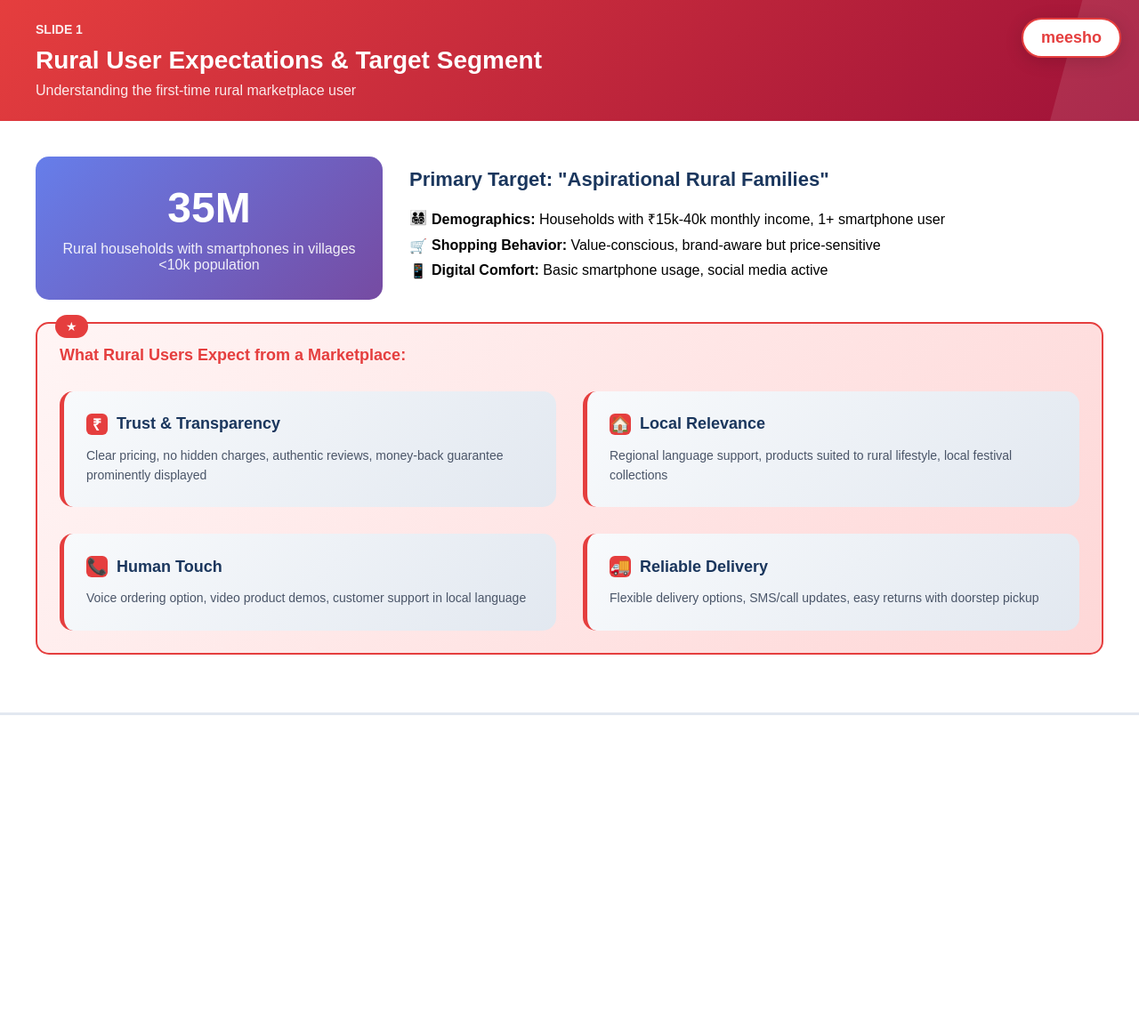
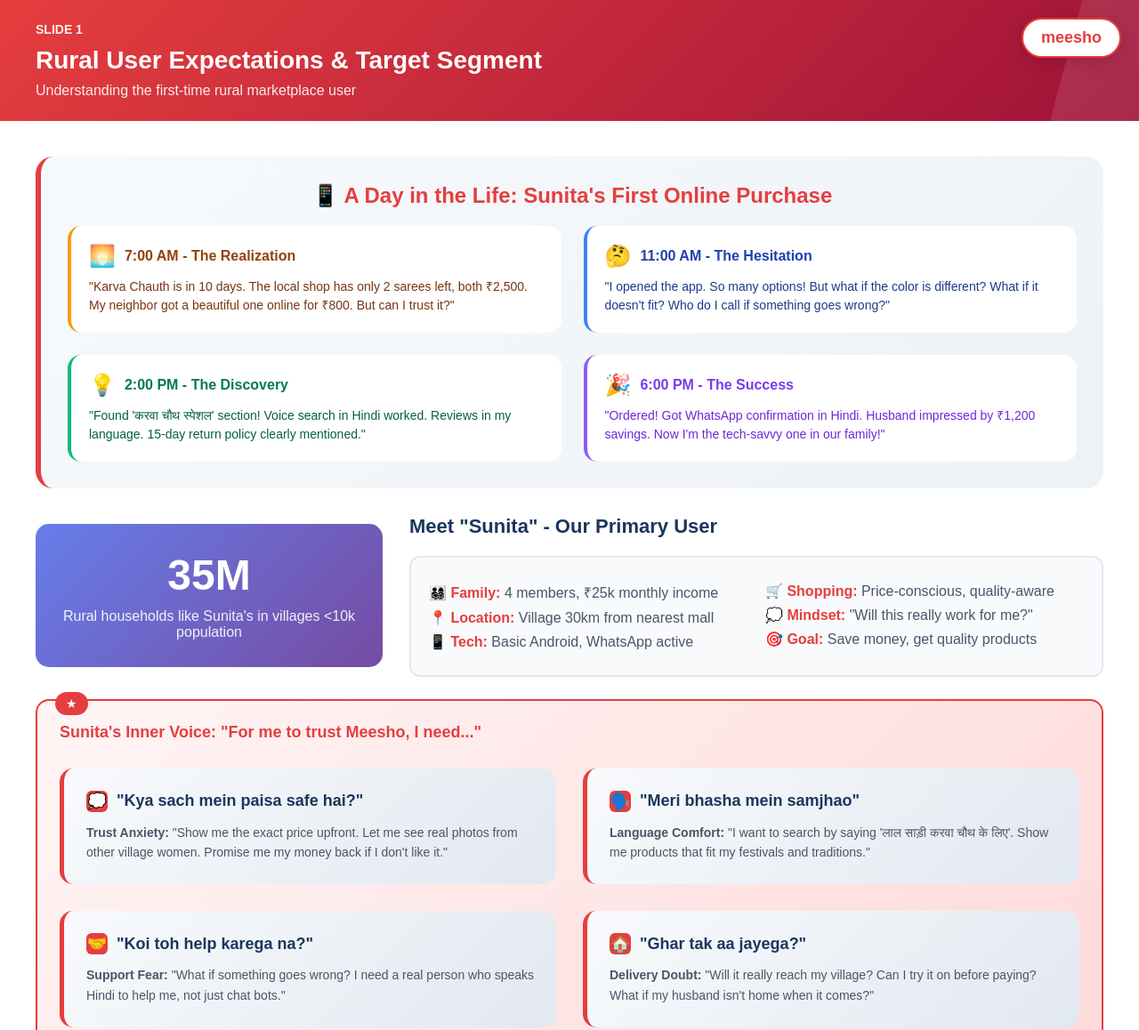
Before and after one commit to i24hour/slide, a plain HTML site: page index.html in a window 1280 px wide. Shown: the top 1158 px of the page at 89% size. Before the commit the page ends 804 px from the top, so only its background shows below. Drawn offline with Linux system fonts and the light colour scheme.

Commit message:
Update index.html

```diff
--- a/index.html
+++ b/index.html
@@ -224,61 +224,125 @@ padding: 25px;
 <div class="slide-subtitle">Understanding the first-time rural marketplace user</div>
 </div>
 <div class="slide-content">
+<!-- User Journey Story -->
+<div style="background: linear-gradient(135deg, #f7fafc 0%, #edf2f7 100%); padding: 30px; border-radius: 20px; margin-bottom: 30px; border-left: 6px solid #e53e3e;">
+    <h3 style="color: #e53e3e; font-size: 24px; margin-bottom: 20px; text-align: center;">📱 A Day in the Life: Sunita's First Online Purchase</h3>
+
+    <div style="display: grid; grid-template-columns: 1fr 1fr; gap: 25px; margin-top: 20px;">
+        <div style="background: white; padding: 20px; border-radius: 15px; border-left: 4px solid #f59e0b;">
+            <div style="display: flex; align-items: center; margin-bottom: 10px;">
+                <span style="font-size: 24px; margin-right: 10px;">🌅</span>
+                <strong style="color: #92400e;">7:00 AM - The Realization</strong>
+            </div>
+            <p style="color: #78350f; font-size: 14px; line-height: 1.5;">
+                "Karva Chauth is in 10 days. The local shop has only 2 sarees left, both ₹2,500. My neighbor got a beautiful one online for ₹800. But can I trust it?"
+            </p>
+        </div>
+
+        <div style="background: white; padding: 20px; border-radius: 15px; border-left: 4px solid #3b82f6;">
+            <div style="display: flex; align-items: center; margin-bottom: 10px;">
+                <span style="font-size: 24px; margin-right: 10px;">🤔</span>
+                <strong style="color: #1e40af;">11:00 AM - The Hesitation</strong>
+            </div>
+            <p style="color: #1e3a8a; font-size: 14px; line-height: 1.5;">
+                "I opened the app. So many options! But what if the color is different? What if it doesn't fit? Who do I call if something goes wrong?"
+            </p>
+        </div>
+
+        <div style="background: white; padding: 20px; border-radius: 15px; border-left: 4px solid #10b981;">
+            <div style="display: flex; align-items: center; margin-bottom: 10px;">
+                <span style="font-size: 24px; margin-right: 10px;">💡</span>
+                <strong style="color: #047857;">2:00 PM - The Discovery</strong>
+            </div>
+            <p style="color: #065f46; font-size: 14px; line-height: 1.5;">
+                "Found 'करवा चौथ स्पेशल' section! Voice search in Hindi worked. Reviews in my language. 15-day return policy clearly mentioned."
+            </p>
+        </div>
+
+        <div style="background: white; padding: 20px; border-radius: 15px; border-left: 4px solid #8b5cf6;">
+            <div style="display: flex; align-items: center; margin-bottom: 10px;">
+                <span style="font-size: 24px; margin-right: 10px;">🎉</span>
+                <strong style="color: #7c3aed;">6:00 PM - The Success</strong>
+            </div>
+            <p style="color: #6d28d9; font-size: 14px; line-height: 1.5;">
+                "Ordered! Got WhatsApp confirmation in Hindi. Husband impressed by ₹1,200 savings. Now I'm the tech-savvy one in our family!"
+            </p>
+        </div>
+    </div>
+</div>
+
+<!-- Target Segment with User Context -->
 <div class="target-segment">
     <div class="segment-visual">
         <div class="segment-number">35M</div>
-        <div class="segment-desc">Rural households with smartphones in villages <10k population</div>
+        <div class="segment-desc">Rural households like Sunita's in villages <10k population</div>
     </div>
     <div>
-        <h3 style="color: #1a365d; font-size: 22px; margin-bottom: 20px;">Primary Target: "Aspirational Rural Families"</h3>
-        <ul style="list-style: none; padding: 0;">
-            <li style="margin: 10px 0; padding-left: 25px; position: relative;">
-                <span style="position: absolute; left: 0; color: #e53e3e;">👨‍👩‍👧‍👦</span>
-                <strong>Demographics:</strong> Households with ₹15k-40k monthly income, 1+ smartphone user
-            </li>
-            <li style="margin: 10px 0; padding-left: 25px; position: relative;">
-                <span style="position: absolute; left: 0; color: #e53e3e;">🛒</span>
-                <strong>Shopping Behavior:</strong> Value-conscious, brand-aware but price-sensitive
-            </li>
-            <li style="margin: 10px 0; padding-left: 25px; position: relative;">
-                <span style="position: absolute; left: 0; color: #e53e3e;">📱</span>
-                <strong>Digital Comfort:</strong> Basic smartphone usage, social media active
-            </li>
-        </ul>
+        <h3 style="color: #1a365d; font-size: 22px; margin-bottom: 20px;">Meet "Sunita" - Our Primary User</h3>
+        <div style="background: #f8fafc; padding: 20px; border-radius: 12px; border: 2px solid #e2e8f0;">
+            <div style="display: grid; grid-template-columns: 1fr 1fr; gap: 20px;">
+                <div>
+                    <p style="margin: 8px 0; color: #4a5568;"><strong style="color: #e53e3e;">👨‍👩‍👧‍👦 Family:</strong> 4 members, ₹25k monthly income</p>
+                    <p style="margin: 8px 0; color: #4a5568;"><strong style="color: #e53e3e;">📍 Location:</strong> Village 30km from nearest mall</p>
+                    <p style="margin: 8px 0; color: #4a5568;"><strong style="color: #e53e3e;">📱 Tech:</strong> Basic Android, WhatsApp active</p>
+                </div>
+                <div>
+                    <p style="margin: 8px 0; color: #4a5568;"><strong style="color: #e53e3e;">🛒 Shopping:</strong> Price-conscious, quality-aware</p>
+                    <p style="margin: 8px 0; color: #4a5568;"><strong style="color: #e53e3e;">💭 Mindset:</strong> "Will this really work for me?"</p>
+                    <p style="margin: 8px 0; color: #4a5568;"><strong style="color: #e53e3e;">🎯 Goal:</strong> Save money, get quality products</p>
+                </div>
+            </div>
+        </div>
     </div>
 </div>
 
 <div class="highlight-box">
-    <h4 style="color: #e53e3e; font-size: 18px; margin-bottom: 15px;">What Rural Users Expect from a Marketplace:</h4>
+    <h4 style="color: #e53e3e; font-size: 18px; margin-bottom: 15px;">Sunita's Inner Voice: "For me to trust Meesho, I need..."</h4>
     <div class="insight-grid">
         <div class="insight-card">
             <div class="insight-title">
-                <div class="insight-icon">₹</div>
-                Trust & Transparency
+                <div class="insight-icon">💭</div>
+                "Kya sach mein paisa safe hai?"
             </div>
-            <div class="insight-text">Clear pricing, no hidden charges, authentic reviews, money-back guarantee prominently displayed</div>
+            <div class="insight-text">
+                <strong>Trust Anxiety:</strong> "Show me the exact price upfront. Let me see real photos from other village women. Promise me my money back if I don't like it."
+            </div>
+        </div>
+        <div class="insight-card">
+            <div class="insight-title">
+                <div class="insight-icon">🗣️</div>
+                "Meri bhasha mein samjhao"
+            </div>
+            <div class="insight-text">
+                <strong>Language Comfort:</strong> "I want to search by saying 'लाल साड़ी करवा चौथ के लिए'. Show me products that fit my festivals and traditions."
+            </div>
+        </div>
+        <div class="insight-card">
+            <div class="insight-title">
+                <div class="insight-icon">🤝</div>
+                "Koi toh help karega na?"
+            </div>
+            <div class="insight-text">
+                <strong>Support Fear:</strong> "What if something goes wrong? I need a real person who speaks Hindi to help me, not just chat bots."
+            </div>
         </div>
         <div class="insight-card">
             <div class="insight-title">
                 <div class="insight-icon">🏠</div>
-                Local Relevance
+                "Ghar tak aa jayega?"
             </div>
-            <div class="insight-text">Regional language support, products suited to rural lifestyle, local festival collections</div>
+            <div class="insight-text">
+                <strong>Delivery Doubt:</strong> "Will it really reach my village? Can I try it on before paying? What if my husband isn't home when it comes?"
+            </div>
         </div>
-        <div class="insight-card">
-            <div class="insight-title">
-                <div class="insight-icon">📞</div>
-                Human Touch
-            </div>
-            <div class="insight-text">Voice ordering option, video product demos, customer support in local language</div>
-        </div>
-        <div class="insight-card">
-            <div class="insight-title">
-                <div class="insight-icon">🚚</div>
-                Reliable Delivery
-            </div>
-            <div class="insight-text">Flexible delivery options, SMS/call updates, easy returns with doorstep pickup</div>
-        </div>
+    </div>
+
+    <!-- Emotional Journey Insight -->
+    <div style="background: rgba(229, 62, 62, 0.05); padding: 20px; border-radius: 12px; margin-top: 25px; border: 2px dashed #e53e3e;">
+        <h5 style="color: #e53e3e; margin-bottom: 12px; font-size: 16px;">💡 The Real Insight: It's Not About Features, It's About Feelings</h5>
+        <p style="color: #4a5568; font-size: 14px; line-height: 1.6; margin: 0;">
+            Sunita doesn't care about "AI-powered recommendations" or "seamless UX". She cares about feeling confident, understood, and safe. Every feature must answer her emotional question: <strong style="color: #e53e3e;">"Will this work for someone like me?"</strong>
+        </p>
     </div>
 </div>
 </div>
```
